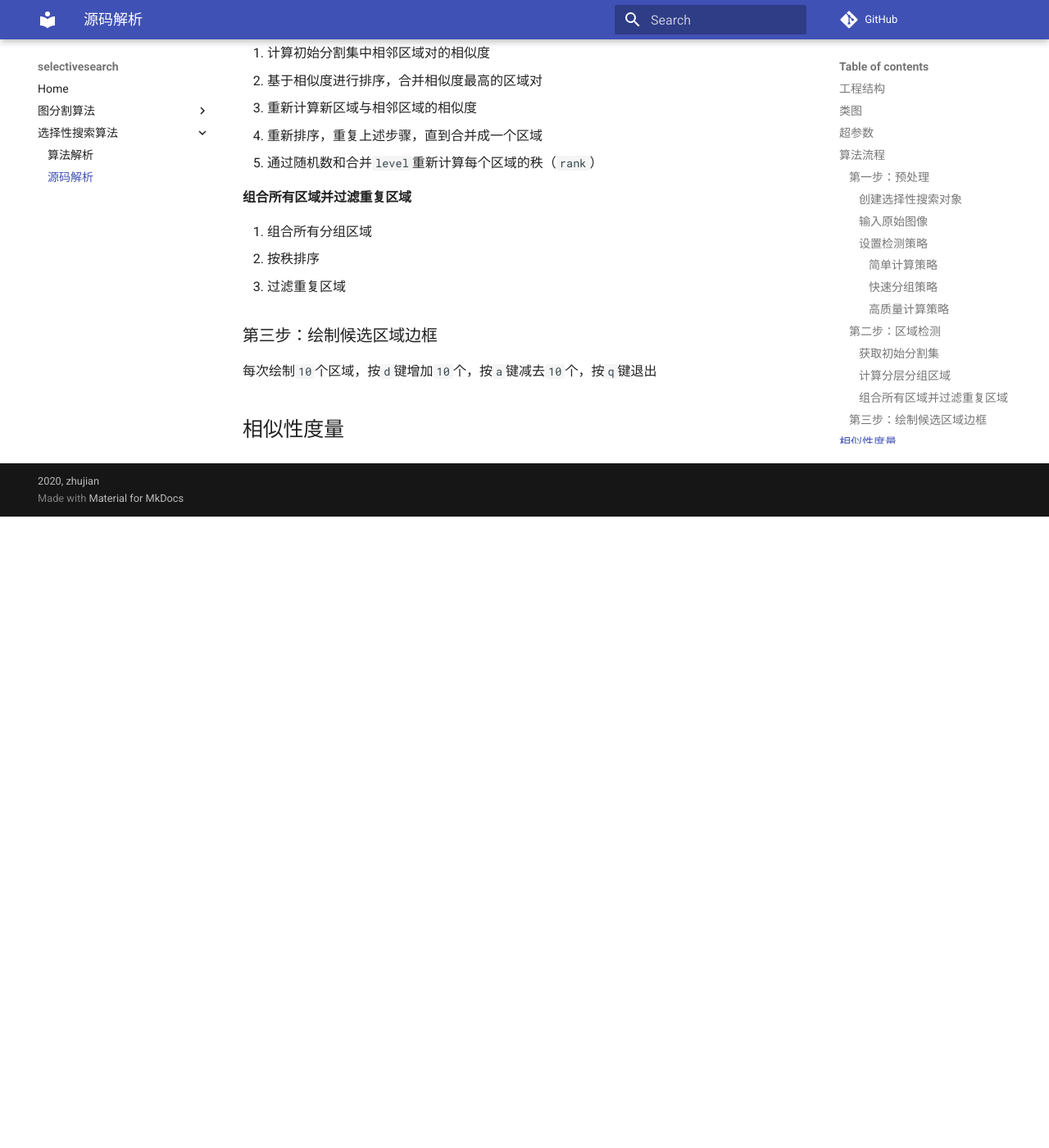
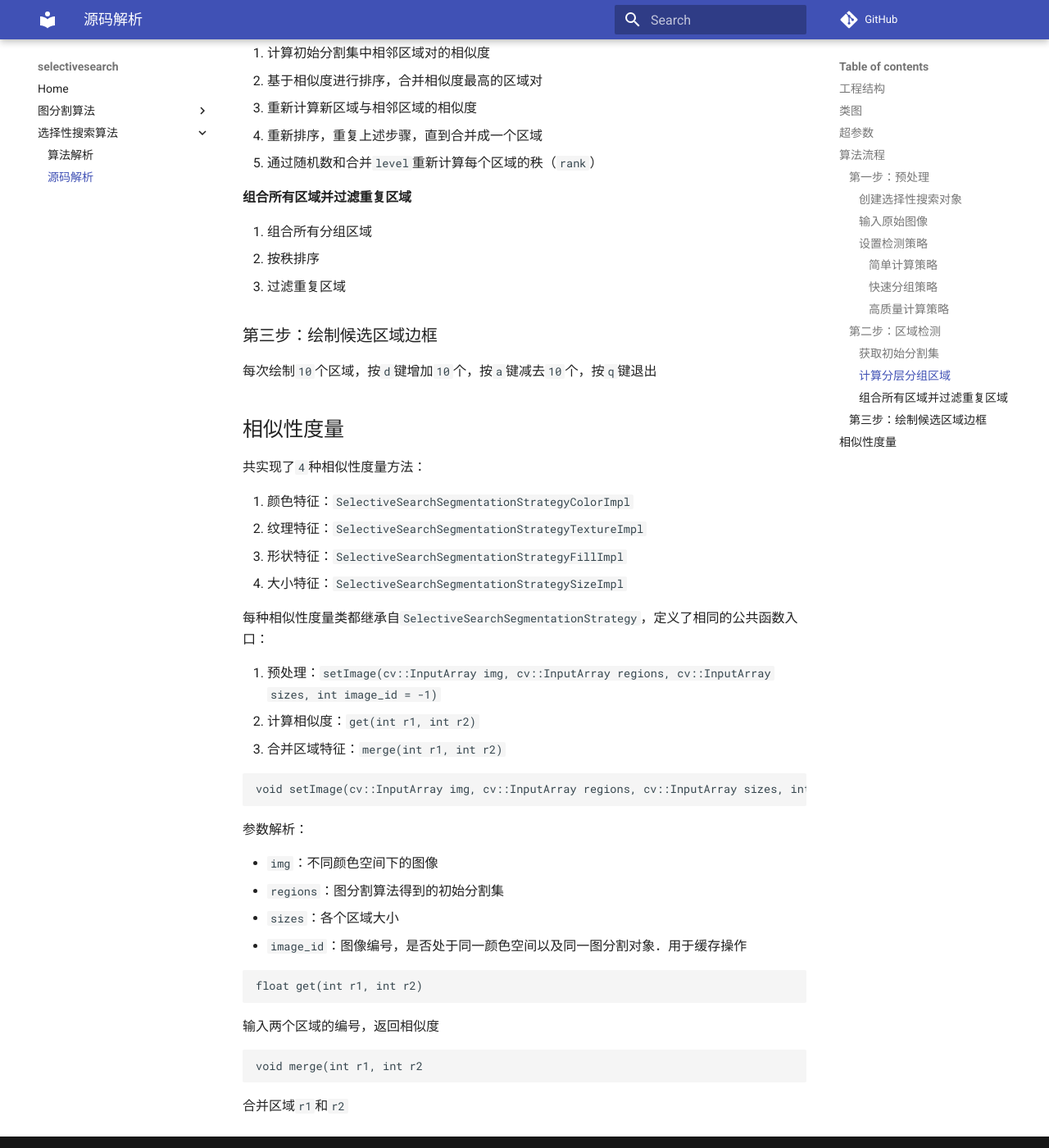
Before and after one commit to object-detection-algorithm/selectivesearch, an MkDocs documentation site: the page built from docs/选择性搜索-源码解析.md, in a window 1280 px wide and 1400 px high, scrolled down 4990 px. Shown: the whole window at 82% size. Built offline with MkDocs 1.6.1 and Material for MkDocs 9.7.7, drawn with Linux system fonts in a browser that asks for light colours; formulas are drawn with MathJax 3; comment, search, counter and statistics services are not loaded; before the commit the page ends 5620 px from its top, so only the background shows below that.

Commit message:
docs(selectivesearch): 相似性度量的公共函数解析

````diff
--- a/docs/选择性搜索-源码解析.md
+++ b/docs/选择性搜索-源码解析.md
@@ -189,3 +189,39 @@
 每次绘制`10`个区域，按`d`键增加`10`个，按`a`键减去`10`个，按`q`键退出
 
 ## 相似性度量
+
+共实现了`4`种相似性度量方法：
+
+1. 颜色特征：`SelectiveSearchSegmentationStrategyColorImpl`
+2. 纹理特征：`SelectiveSearchSegmentationStrategyTextureImpl`
+3. 形状特征：`SelectiveSearchSegmentationStrategyFillImpl`
+4. 大小特征：`SelectiveSearchSegmentationStrategySizeImpl`
+
+每种相似性度量类都继承自`SelectiveSearchSegmentationStrategy`，定义了相同的公共函数入口：
+
+1. 预处理：`setImage(cv::InputArray img, cv::InputArray regions, cv::InputArray sizes, int image_id = -1)`
+2. 计算相似度：`get(int r1, int r2)`
+3. 合并区域特征：`merge(int r1, int r2)`
+
+```
+void setImage(cv::InputArray img, cv::InputArray regions, cv::InputArray sizes, int image_id = -1)
+```
+
+参数解析：
+
+* `img`：不同颜色空间下的图像
+* `regions`：图分割算法得到的初始分割集
+* `sizes`：各个区域大小
+* `image_id`：图像编号，是否处于同一颜色空间以及同一图分割对象．用于缓存操作
+
+```
+float get(int r1, int r2)
+```
+
+输入两个区域的编号，返回相似度
+
+```
+void merge(int r1, int r2
+```
+
+合并区域`r1`和`r2`
````
